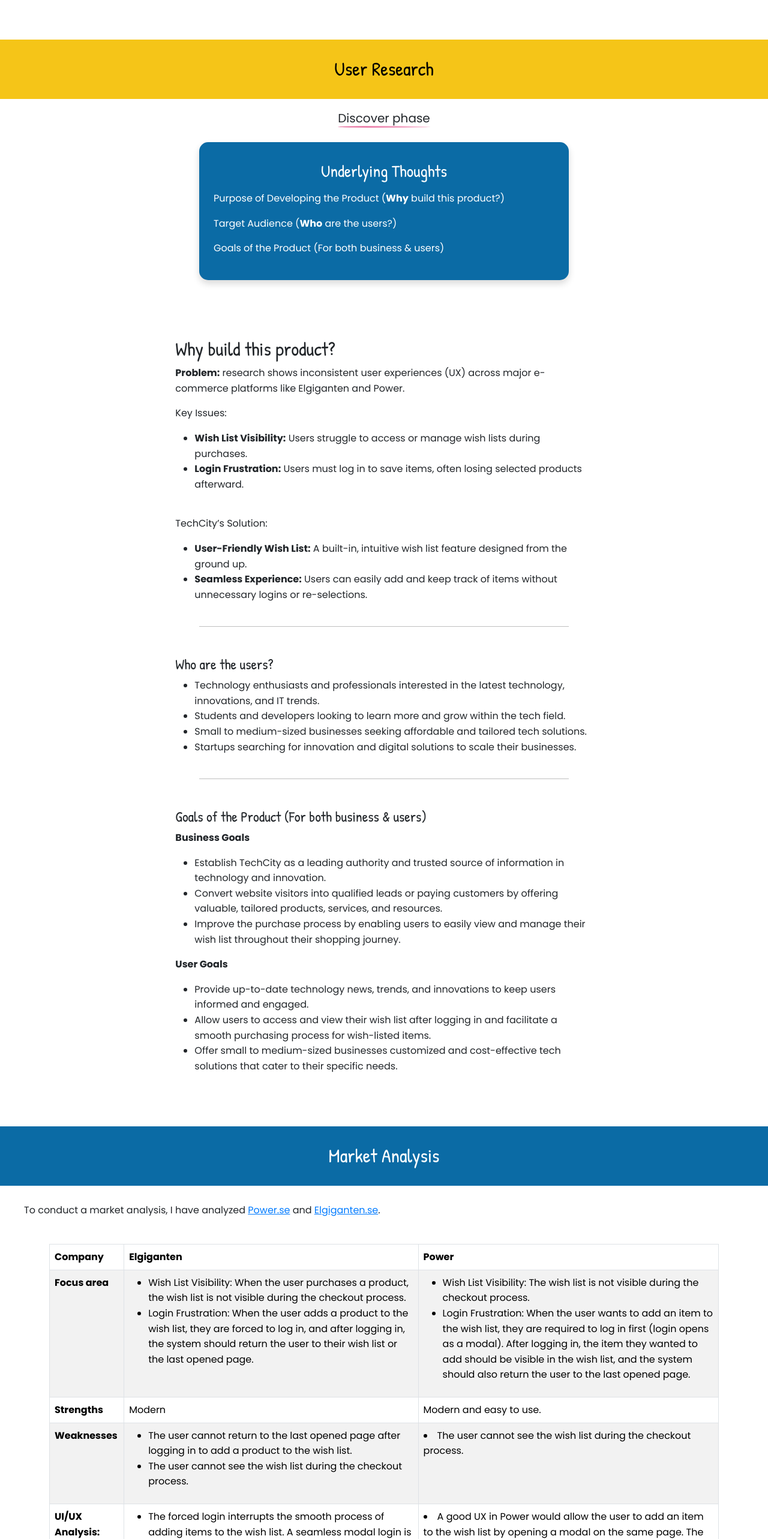
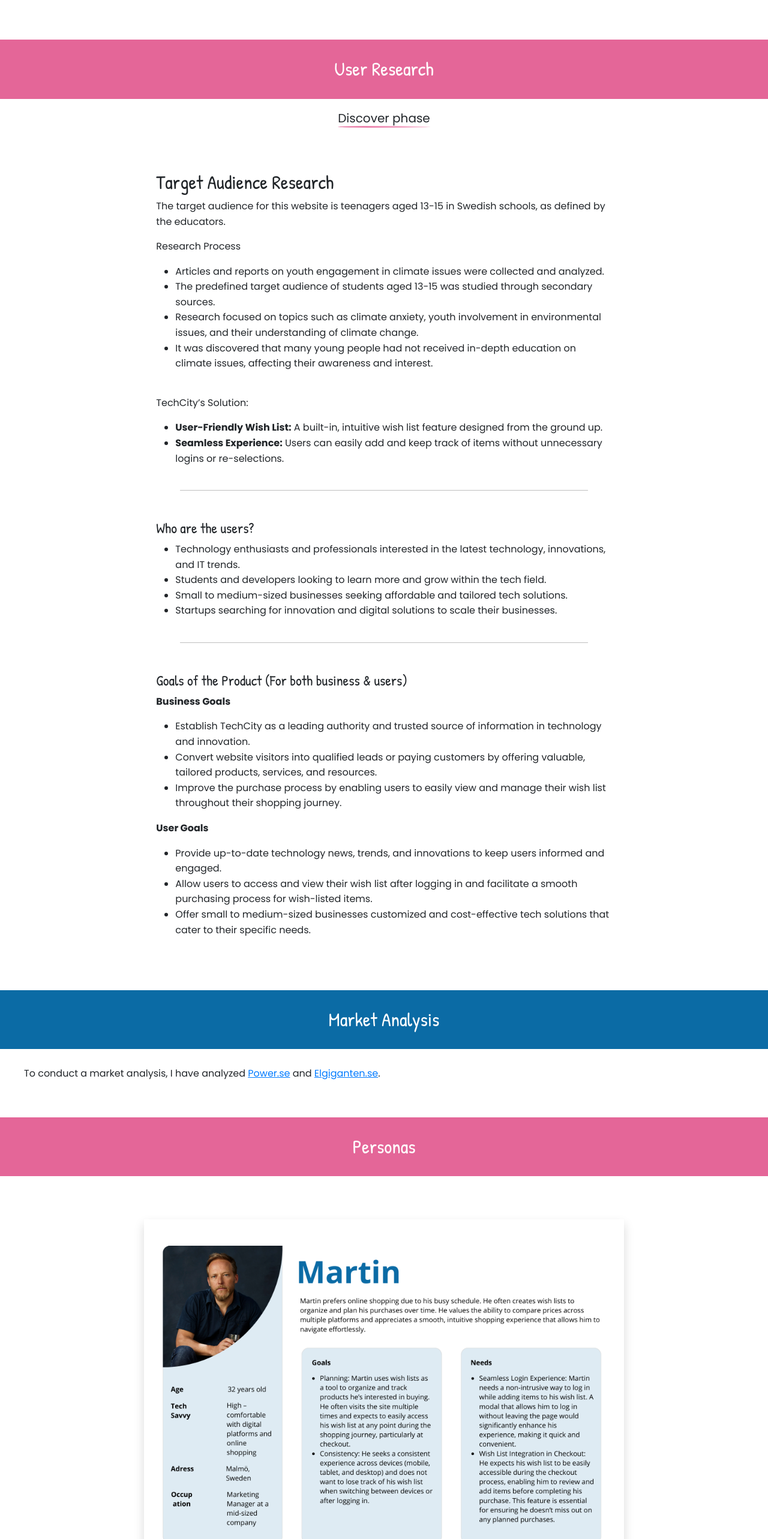
Before and after one commit to Marahkny/Marahs-portofolio, a React (Create React App) app: page /klimat in a window 1280 px wide. Shown: the part 969-3535 px from the top of the page at 60% size. Built offline with nearby package versions, Linux system fonts and the light colour scheme.

Commit message:
Kort beskrivning av ändringarna

```diff
--- a/src/Klimatkoll/Sektioneklimt.js
+++ b/src/Klimatkoll/Sektioneklimt.js
@@ -85,7 +85,7 @@
       </Row>
     </Container>
     <div className="justify-content-center text-center">
-    <h2 style={{ backgroundColor: '#F5C518', color: 'black', padding: '30px', fontFamily: 'Patrick Hand, cursive' }}>
+    <h2 style={{ backgroundColor: '#E46698', color: 'white', padding: '30px', fontFamily: 'Patrick Hand, cursive' }}>
     User Research
           </h2>
     </div>
@@ -98,45 +98,22 @@
         </Col>
       </Row>
 
-      {/* Underlying Thoughts Section */}
-      <Row className="justify-content-center pb-5">
-      <Col md={6}>
-  <div
-    className="p-4"
-    style={{
-      backgroundColor: '#0B6BA5',
-      borderRadius: '15px', // Rounded corners
-      boxShadow: '0px 6px 12px rgba(0, 0, 0, 0.15)', // Softer shadow
-      transition: 'transform 0.2s ease', // Hover effect
-    }}
-    onMouseEnter={(e) => e.currentTarget.style.transform = 'scale(1.05)'}
-    onMouseLeave={(e) => e.currentTarget.style.transform = 'scale(1)'}
-  >
-    <div style={{ color: 'white' }}>
-      <h3 className="font-weight-bold text-center p-2" style={{ fontFamily: 'Patrick Hand, cursive' }}>Underlying Thoughts</h3>
 
-      <p>Purpose of Developing the Product (<strong>Why</strong> build this product?)</p>
-      <p>Target Audience (<strong>Who</strong> are the users?)</p>
-      <p>Goals of the Product (For both business & users)</p>
-    </div>
-  </div>
-</Col>
-
-      </Row>
     </Container>
 
     <Container fluid className="d-flex justify-content-center align-items-center p-4" >
   <Row className="justify-content-center pb-5">
     <Col md={8}>
-      <h2 style={{ fontFamily: 'Patrick Hand, cursive' }}>Why build this product?</h2>
+      <h2 style={{ fontFamily: 'Patrick Hand, cursive' }}>Target Audience Research</h2>
 
-      <p>
-      <strong>Problem:</strong> research shows inconsistent user experiences (UX) across major e-commerce platforms like Elgiganten and Power.
+      <p>The target audience for this website is teenagers aged 13-15 in Swedish schools, as defined by the educators.
       </p>
-      <p>Key Issues:</p>
+      <p>Research Process</p>
       <ul >
-        <li><strong>Wish List Visibility:</strong> Users struggle to access or manage wish lists during purchases.</li>
-        <li><strong>Login Frustration:</strong> Users must log in to save items, often losing selected products afterward.</li>
+        <li>Articles and reports on youth engagement in climate issues were collected and analyzed.</li>
+        <li>The predefined target audience of students aged 13-15 was studied through secondary sources.</li>
+        <li>Research focused on topics such as climate anxiety, youth involvement in environmental issues, and their understanding of climate change.</li>
+        <li>It was discovered that many young people had not received in-depth education on climate issues, affecting their awareness and interest.</li>
       </ul>
       <p className="pt-4">TechCity’s Solution:</p>
       <ul >
@@ -186,81 +163,7 @@
 </div>
 
 
-    <div className="container mt-4">
-      {/* Ensures the table is responsive on smaller screens */}
-      <div className="table-responsive">
-        <table className="table table-bordered table-striped">
-          <thead className="thead-dark">
-            <tr>
-              <th>Company</th>
-              <th>Elgiganten</th>
-              <th>Power</th>
-            </tr>
-          </thead>
-          <tbody>
-            <tr>
-            <td><strong>Focus area</strong></td>
-<td>
-  <ul>
-    <li>Wish List Visibility: When the user purchases a product, the wish list is not visible during the checkout process.</li>
-    <li>Login Frustration: When the user adds a product to the wish list, they are forced to log in, and after logging in, the system should return the user to their wish list or the last opened page.</li>
 
-                </ul>
-              </td>
-              <td>
-  <ul>
-    <li>Wish List Visibility: The wish list is not visible during the checkout process.</li>
-    <li>Login Frustration: When the user wants to add an item to the wish list, they are required to log in first (login opens as a modal). After logging in, the item they wanted to add should be visible in the wish list, and the system should also return the user to the last opened page.</li>
-  </ul>
-</td>
-
-
-            </tr>
-            <tr>
-              <td><strong>Strengths</strong></td>
-              <td>Modern</td>
-              <td>Modern and easy to use.</td>
-
-            </tr>
-            <tr>
-              <td><strong>Weaknesses</strong></td>
-              <td>
-                <ul >
-                <li>The user cannot return to the last opened page after logging in to add a product to the wish list.</li>
-<li>The user cannot see the wish list during the checkout process.</li>
-
-
-                </ul>
-              </td>
-              <td>
-
-<li>The user cannot see the wish list during the checkout process.</li>
-
-              </td>
-
-            </tr>
-            <tr>
-              <td><strong>UI/UX Analysis:</strong></td>
-              <td>
-                <ul>
-                <li>The forced login interrupts the smooth process of adding items to the wish list. A seamless modal login is crucial for reducing frustration, but the current implementation lacks this ease. The user experience would greatly improve if users were returned directly to the item or page they were on before logging in to add products to their wish list. </li>
-<li>Ttheir wish list.
-To ensure users don’t forget anything, the wish list should be visible at step 2 of the checkout process.</li>
-
-
-                </ul>
-              </td>
-              <td>
-<li>A good UX in Power would allow the user to add an item to the wish list by opening a modal on the same page. The user can then log in directly through the modal without being redirected, and after logging in, the product they were viewing should be automatically added to the wish list. This ensures a seamless experience, keeping the user on the same page and minimizing interruptions.</li>
-<li>The wish list is not visible during the checkout process, which negatively impacts the user experience. To improve UX, integrating the wish list into the checkout process is crucial. This ensures that users can easily review and purchase all the items they need without forgetting anything.</li>
-
-              </td>
-
-            </tr>
-          </tbody>
-        </table>
-      </div>
-    </div>
     <div style={{paddingTop:'20px', paddingBottom:'20px'}}></div>
     <div className="justify-content-center text-center">
     <h2 style={{ backgroundColor: '#E46698', color: 'white', padding: '30px', fontFamily: 'Patrick Hand, cursive' }}>
```
